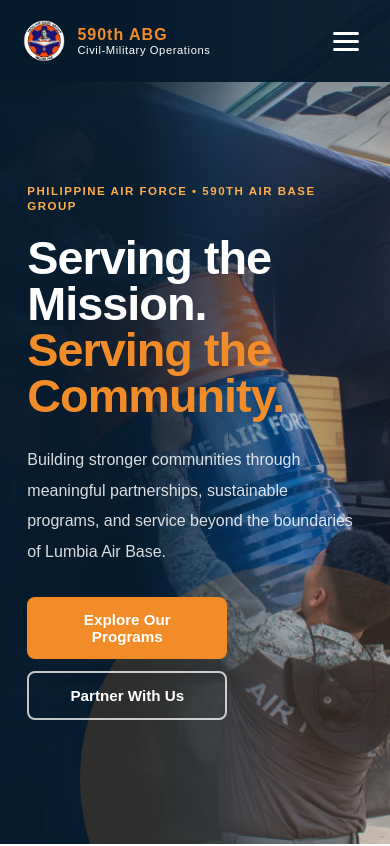
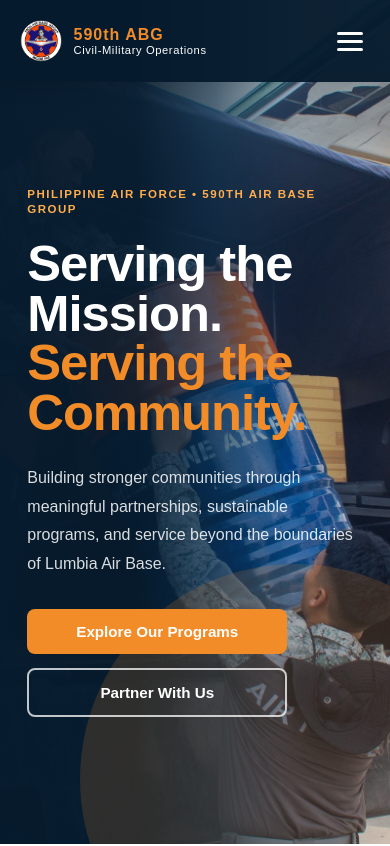
Before and after one commit to japsbibon/cmo-website, a React (Vite) app: page / in a window 390 px wide. Shown: the top 846 px of the page. Built offline with nearby package versions, Linux system fonts and the light colour scheme.

Commit message:
Final responsive production polish

```diff
--- a/src/App.css
+++ b/src/App.css
@@ -1665,3 +1665,94 @@
     padding: 18px 0 22px;
   }
 }
+/* =========================================
+   FINAL RESPONSIVE PRODUCTION POLISH
+   ========================================= */
+
+/* Prevent accidental horizontal scrolling */
+html,
+body,
+#root,
+.app {
+  max-width: 100%;
+  overflow-x: hidden;
+}
+
+/* Tablet / smaller laptop */
+@media (max-width: 1100px) {
+  .navbar {
+    padding-left: 5%;
+    padding-right: 5%;
+  }
+
+  .nav-links {
+    gap: 18px;
+  }
+
+  .nav-links a {
+    font-size: 0.82rem;
+  }
+
+  .hero {
+    padding-left: 6%;
+    padding-right: 6%;
+  }
+
+  .hero-content {
+    max-width: 650px;
+  }
+
+  .hero h1 {
+    font-size: clamp(3.4rem, 7vw, 5rem);
+  }
+}
+
+/* Switch to hamburger before navigation becomes crowded */
+@media (max-width: 950px) {
+  .menu-toggle {
+    display: block;
+  }
+
+  .nav-links {
+    position: absolute;
+    top: 82px;
+    left: 0;
+    width: 100%;
+  }
+
+  .hero-content {
+    max-width: 620px;
+  }
+}
+
+/* Mobile */
+@media (max-width: 600px) {
+  .hero {
+    min-height: 100svh;
+    padding-left: 7%;
+    padding-right: 7%;
+  }
+
+  .hero h1 {
+    font-size: clamp(2.7rem, 13vw, 3.8rem);
+    line-height: 0.98;
+  }
+
+  .hero-description {
+    font-size: 1rem;
+    line-height: 1.8;
+  }
+
+  .hero-buttons {
+    display: flex;
+    flex-direction: column;
+    align-items: flex-start;
+    gap: 14px;
+  }
+
+  .hero-buttons a {
+    width: 100%;
+    max-width: 260px;
+    text-align: center;
+  }
+}
```
